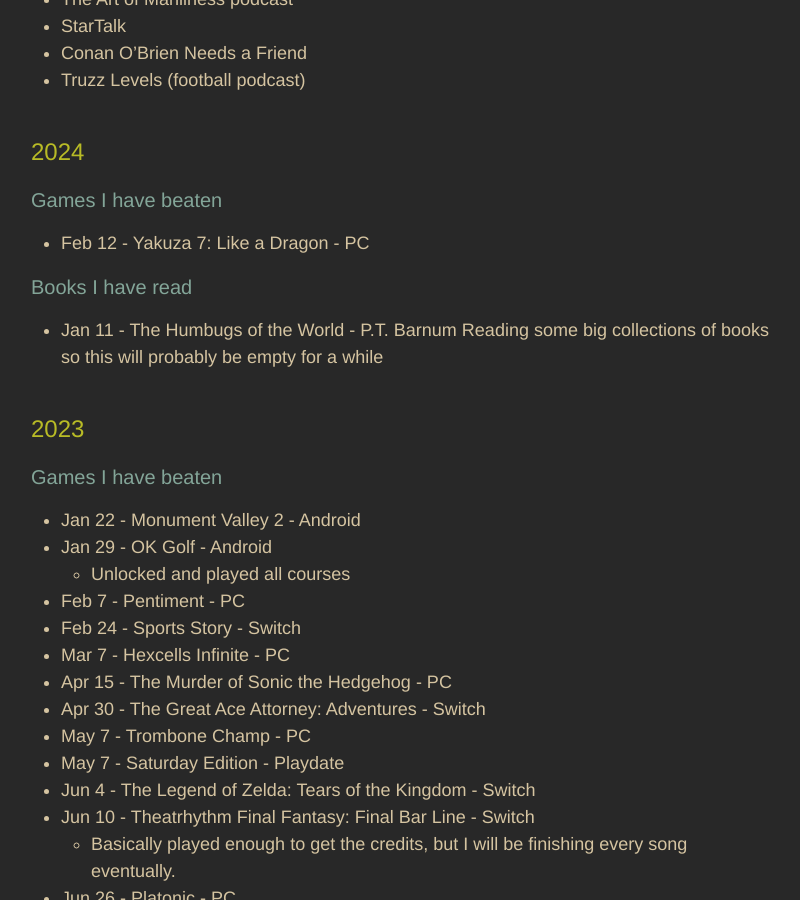
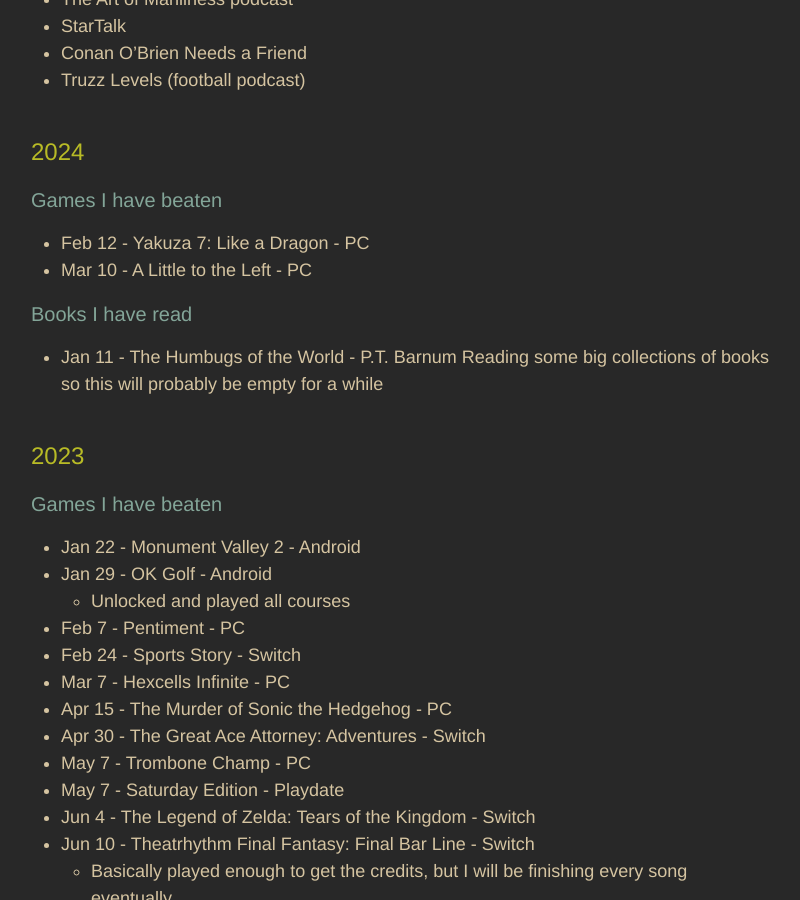
Before and after one commit to adkinsrs/sadkins_site, a Jekyll site: the page built from misc.md, in a window 1280 px wide and 900 px high, scrolled down 410 px. Shown: the whole window, without its empty margins (239-1039 px from the left). Built offline with Jekyll 4.4.1, drawn with Linux system fonts in a browser that asks for light colours.

Commit message:
beat a game

```diff
--- a/misc.md
+++ b/misc.md
@@ -22,6 +22,7 @@
 ### Games I have beaten
 
 * Feb 12 - Yakuza 7: Like a Dragon - PC
+* Mar 10 - A Little to the Left - PC
 
 
 ### Books I have read
```
